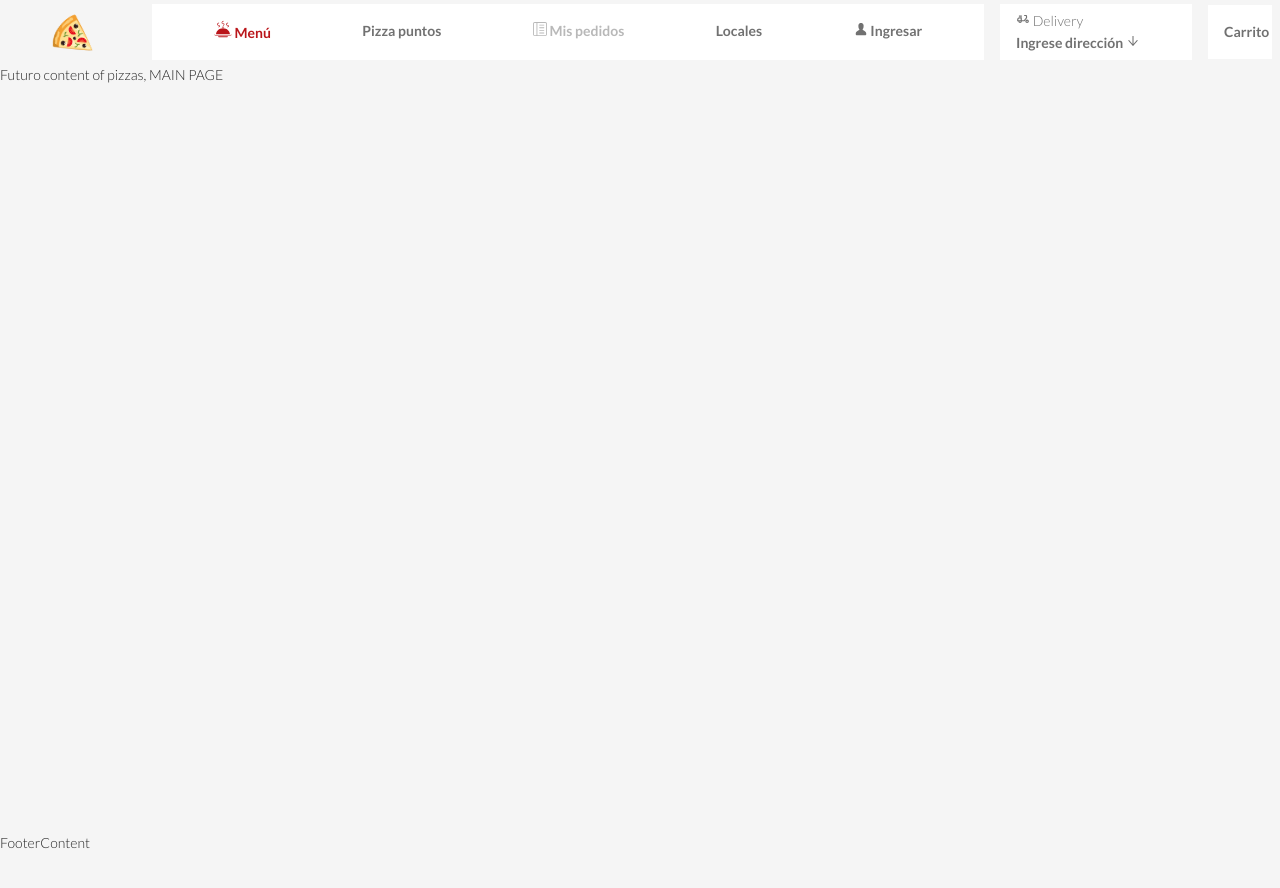
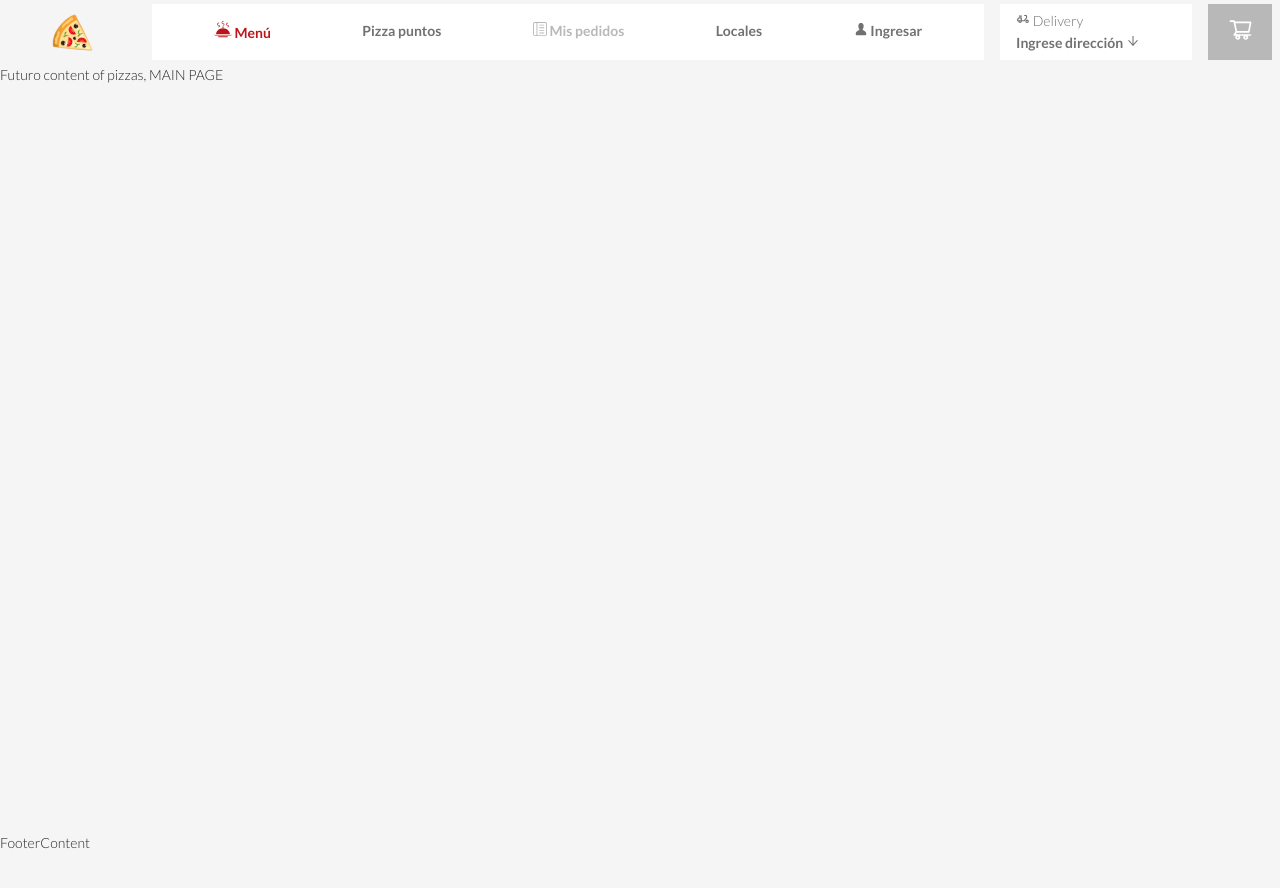
Before and after one commit to MageLnk/Desafio-Pizzeria, a React (Create React App) app: page / in a window 1280 px wide. Shown: the top 888 px of the page. Built offline with nearby package versions, Linux system fonts and the light colour scheme.

Commit message:
Navbar Cart done

```diff
--- a/src/Layout/Navbar/NavbarContent/NavbarCart/NavbarCart.css
+++ b/src/Layout/Navbar/NavbarContent/NavbarCart/NavbarCart.css
@@ -1,8 +1,12 @@
 .navbar-cart {
-  padding: 1rem;
-  background-color: var(--bg-color-navbar-components);
+  padding: 0.781rem;
+  background-color: #b8b8b8;
   width: 5%;
   text-align: center;
   font-weight: 600;
   color: var(--text-color-navbar);
 }
+.navbar-cart-icon {
+  font-size: 25px;
+  color: white;
+}
--- a/src/Layout/Navbar/NavbarContent/NavbarCart/index.jsx
+++ b/src/Layout/Navbar/NavbarContent/NavbarCart/index.jsx
@@ -1,8 +1,13 @@
 // Style
 import "./NavbarCart.css";
+import { AiOutlineShoppingCart } from "react-icons/ai";
 // App
 const NavbarCart = () => {
-  return <div className="navbar-cart">Carrito</div>;
+  return (
+    <div className="navbar-cart">
+      <AiOutlineShoppingCart className="navbar-cart-icon" />
+    </div>
+  );
 };
 
 export default NavbarCart;
```
